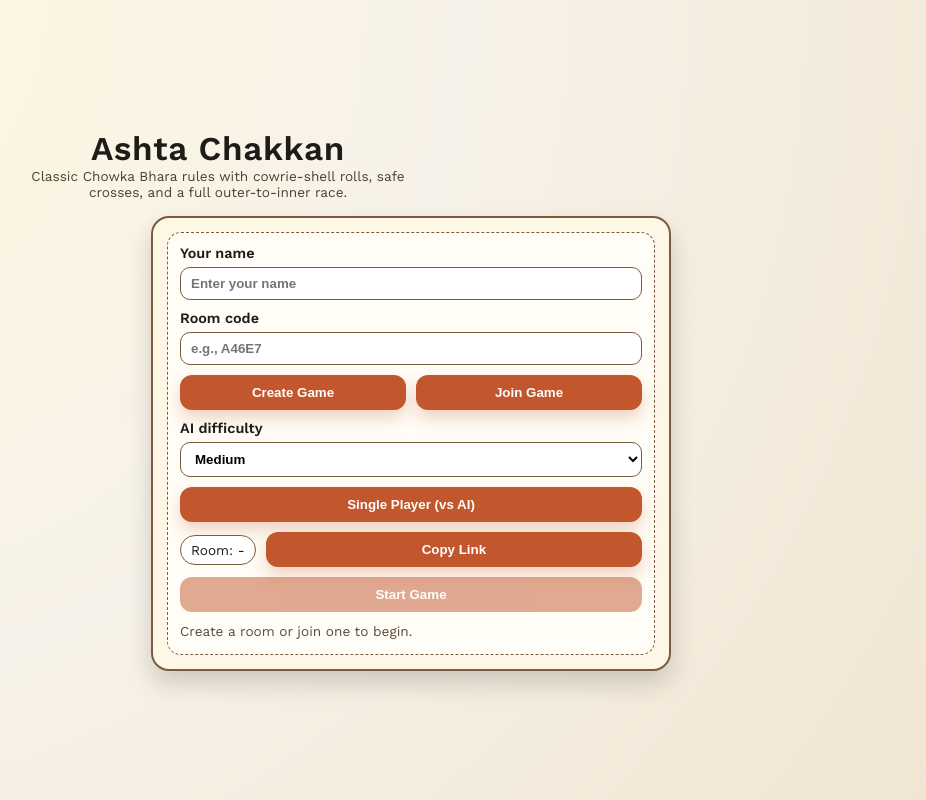
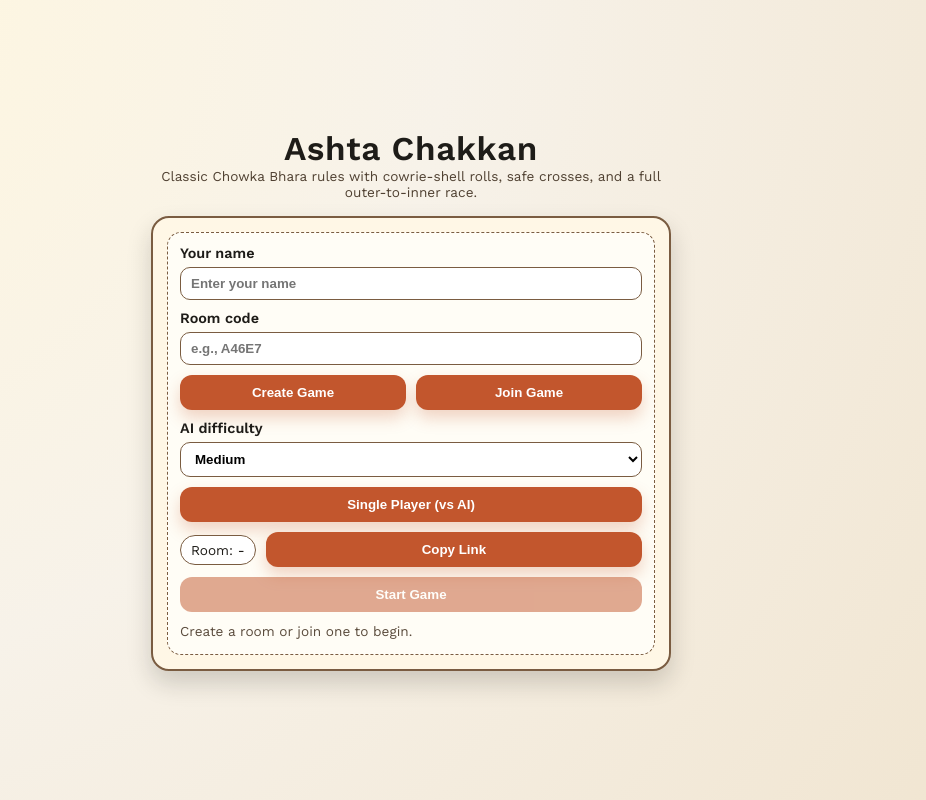
Before and after one commit to kushalv/Ashta-Chakkam, a website: page public/index.html in a window 1280 px wide. Shown: the whole page, without its empty margins (229-1155 px from the left). Drawn offline with nearby package versions, Linux system fonts and the light colour scheme; no server answers; a web font is replaced by a local one.

Commit message:
Fix lobby alignment issues

```diff
--- a/public/index.html
+++ b/public/index.html
@@ -65,15 +65,18 @@
       justify-content: center;
       text-align: center;
       align-items: center;
+      flex-direction: column;
       width: 100%;
-    }
-
-    .app.lobby-mode header > div {
+      gap: 8px;
+    }
+
+    .app.lobby-mode .title-block {
       width: 100%;
-      max-width: 760px;
-    }
-
-    .app.lobby-mode .header-actions [data-game] {
+      max-width: 520px;
+      margin: 0 auto;
+    }
+
+    .app.lobby-mode .header-actions {
       display: none !important;
     }
 
@@ -576,7 +579,7 @@
 <body>
   <div class="app" id="appRoot">
     <header>
-      <div>
+      <div class="title-block">
         <h1>Ashta Chakkan</h1>
         <div class="subtitle">Classic Chowka Bhara rules with cowrie-shell rolls, safe crosses, and a full outer-to-inner race.</div>
       </div>
```
